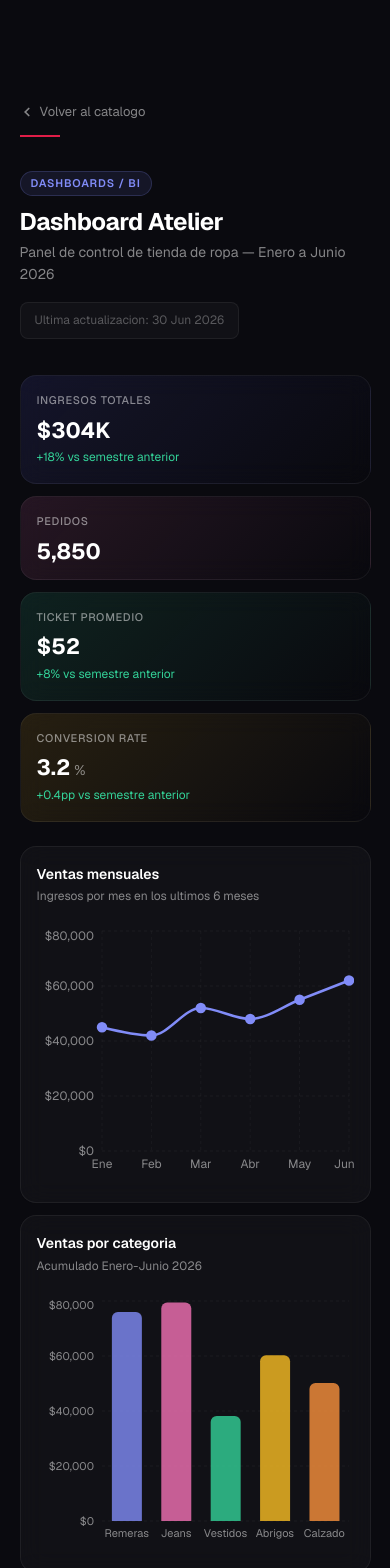
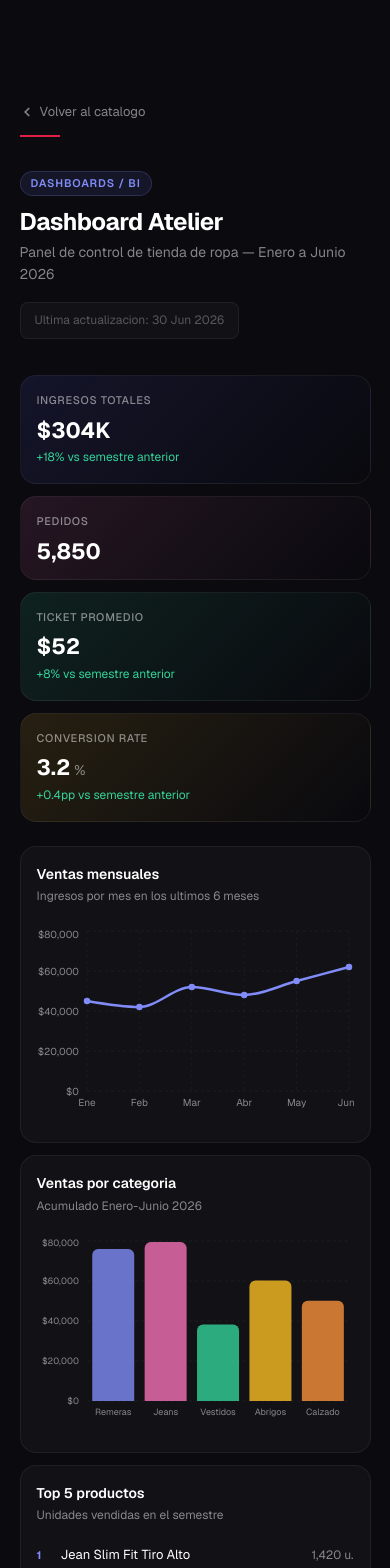
Before and after one commit to GalvanAlexis/bladoPC, a Next.js app: page /ejemplos/dashboard in a window 390 px wide. Shown: the top 1568 px of the page. Built offline with nearby package versions, Linux system fonts and the light colour scheme.

Commit message:
fix: eliminar preload de poster inexistente y mejorar responsive del dashboard ISS-095 (#169)

```diff
--- a/src/app/ejemplos/dashboard/page.tsx
+++ b/src/app/ejemplos/dashboard/page.tsx
@@ -1,10 +1,10 @@
 'use client';
 
-import { useMemo } from 'react';
+import { useMemo, useState, useEffect } from 'react';
 import Link from 'next/link';
 import {
   ResponsiveContainer, LineChart, Line, BarChart, Bar, PieChart, Pie, Cell,
-  XAxis, YAxis, CartesianGrid, Tooltip, Legend, Area, ComposedChart,
+  XAxis, YAxis, CartesianGrid, Tooltip, Legend, ComposedChart,
 } from 'recharts';
 import {
   MONTHLY_DATA, TOTAL_REVENUE, TOTAL_ORDERS, AVG_TICKET, GROWTH,
@@ -20,13 +20,11 @@ const TEXT_SEC = 'rgba(255,255,255,0.5)';
 const TEXT_MUTED = 'rgba(255,255,255,0.3)';
 const COLORS = ['#818cf8', '#f472b6', '#34d399', '#fbbf24', '#fb923c'];
 const REGION_COLORS = ['#818cf8', '#f472b6', '#34d399', '#fbbf24', 'rgba(255,255,255,0.2)'];
-const MONTH_COLORS = ['#1e1b4b', '#312e81', '#3730a3', '#4338ca', '#4f46e5', '#6366f1'];
 
 const cardBase = {
   background: CARD_BG,
   border: `1px solid ${CARD_BORDER}`,
   borderRadius: '16px',
-  backdropFilter: 'blur(12px)',
 };
 
 function AnimatedKPICard({ label, value, suffix, gradient, subtitle }: {
@@ -43,9 +41,9 @@ function AnimatedKPICard({ label, value, suffix, gradient, subtitle }: {
   );
 }
 
-function ChartCard({ title, subtitle, children, style }: { title: string; subtitle?: string; children: React.ReactNode; style?: React.CSSProperties }) {
+function ChartCard({ title, subtitle, children, style, isMobile }: { title: string; subtitle?: string; children: React.ReactNode; style?: React.CSSProperties; isMobile?: boolean }) {
   return (
-    <div style={{ ...cardBase, padding: 'clamp(16px, 2vw, 24px)', flex: '1 1 300px', minWidth: '280px', ...style }}>
+    <div style={{ ...cardBase, padding: 'clamp(16px, 2vw, 24px)', flex: '1 1 300px', minWidth: isMobile ? '100%' : '280px', ...style }}>
       <div style={{ marginBottom: '20px' }}>
         <div style={{ fontSize: '14px', fontWeight: 600, color: '#fff' }}>{title}</div>
         {subtitle && <div style={{ fontSize: '12px', color: TEXT_SEC, marginTop: '2px' }}>{subtitle}</div>}
@@ -78,6 +76,19 @@ const CustomTooltip = ({ active, payload, label }: any) => {
 const formatCurrency = (v: number) => `$${v.toLocaleString()}`;
 
 export default function DashboardPage() {
+  const [width, setWidth] = useState(0);
+  useEffect(() => {
+    setWidth(window.innerWidth);
+    const onResize = () => setWidth(window.innerWidth);
+    window.addEventListener('resize', onResize);
+    return () => window.removeEventListener('resize', onResize);
+  }, []);
+  const isMobile = width > 0 && width < 640;
+  const yAxisWidth = isMobile ? 45 : 60;
+  const pieRadius = isMobile ? { inner: 35, outer: 55 } : { inner: 55, outer: 80 };
+  const chartHeight = isMobile ? 200 : 260;
+  const smallChartHeight = isMobile ? 180 : 220;
+
   const totalByCategory = useMemo(() => {
     return [
       { name: 'Remeras', value: MONTHLY_DATA.reduce((s, m) => s + m.remeras, 0) },
@@ -95,7 +106,7 @@ export default function DashboardPage() {
   })), []);
 
   return (
-    <div style={{ minHeight: '100vh', background: BG, color: '#fff', fontFamily: 'var(--font-sans)' }}>
+    <div style={{ minHeight: '100vh', background: BG, color: '#fff', fontFamily: 'var(--font-sans)', overflowX: 'hidden' }}>
       <div className="section-container" style={{ paddingTop: 'clamp(80px, 12vh, 120px)', paddingBottom: 'clamp(60px, 8vh, 100px)' }}>
         <Link href="/servicios" style={{ display: 'inline-flex', alignItems: 'center', gap: '6px', fontSize: '13px', color: TEXT_SEC, textDecoration: 'none', marginBottom: '12px' }}>
           <svg width="14" height="14" viewBox="0 0 16 16" fill="none" stroke="currentColor" strokeWidth="2" strokeLinecap="round"><path d="M10 12L6 8l4-4" /></svg>
@@ -148,24 +159,24 @@ export default function DashboardPage() {
 
         {/* Fila 2: Ventas mensuales + Categorias */}
         <div style={{ display: 'flex', gap: '12px', flexWrap: 'wrap', marginBottom: '12px' }}>
-          <ChartCard title="Ventas mensuales" subtitle="Ingresos por mes en los ultimos 6 meses">
-            <ResponsiveContainer width="100%" height={260}>
+          <ChartCard title="Ventas mensuales" subtitle="Ingresos por mes en los ultimos 6 meses" isMobile={isMobile}>
+            <ResponsiveContainer width="100%" height={chartHeight}>
               <LineChart data={MONTHLY_DATA}>
                 <CartesianGrid strokeDasharray="3 3" stroke="rgba(255,255,255,0.04)" />
-                <XAxis dataKey="month" tick={{ fill: TEXT_SEC, fontSize: 12 }} axisLine={false} tickLine={false} />
-                <YAxis tickFormatter={formatCurrency} tick={{ fill: TEXT_SEC, fontSize: 12 }} axisLine={false} tickLine={false} width={60} />
+                <XAxis dataKey="month" tick={{ fill: TEXT_SEC, fontSize: isMobile ? 10 : 12 }} axisLine={false} tickLine={false} />
+                <YAxis tickFormatter={formatCurrency} tick={{ fill: TEXT_SEC, fontSize: isMobile ? 10 : 12 }} axisLine={false} tickLine={false} width={yAxisWidth} />
                 <Tooltip content={<CustomTooltip />} />
-                <Line type="monotone" dataKey="revenue" stroke={ACCENT} strokeWidth={2.5} dot={{ fill: ACCENT, r: 4 }} activeDot={{ r: 6 }} name="revenue" />
+                <Line type="monotone" dataKey="revenue" stroke={ACCENT} strokeWidth={2.5} dot={{ fill: ACCENT, r: isMobile ? 2 : 4 }} activeDot={{ r: isMobile ? 4 : 6 }} name="revenue" />
               </LineChart>
             </ResponsiveContainer>
           </ChartCard>
 
-          <ChartCard title="Ventas por categoria" subtitle="Acumulado Enero-Junio 2026">
-            <ResponsiveContainer width="100%" height={260}>
-              <BarChart data={totalByCategory} barCategoryGap="20%">
+          <ChartCard title="Ventas por categoria" subtitle="Acumulado Enero-Junio 2026" isMobile={isMobile}>
+            <ResponsiveContainer width="100%" height={chartHeight}>
+              <BarChart data={totalByCategory} barCategoryGap={isMobile ? '10%' : '20%'}>
                 <CartesianGrid strokeDasharray="3 3" stroke="rgba(255,255,255,0.04)" vertical={false} />
-                <XAxis dataKey="name" tick={{ fill: TEXT_SEC, fontSize: 11 }} axisLine={false} tickLine={false} />
-                <YAxis tickFormatter={formatCurrency} tick={{ fill: TEXT_SEC, fontSize: 11 }} axisLine={false} tickLine={false} width={60} />
+                <XAxis dataKey="name" tick={{ fill: TEXT_SEC, fontSize: isMobile ? 9 : 11 }} axisLine={false} tickLine={false} />
+                <YAxis tickFormatter={formatCurrency} tick={{ fill: TEXT_SEC, fontSize: isMobile ? 9 : 11 }} axisLine={false} tickLine={false} width={yAxisWidth} />
                 <Tooltip content={<CustomTooltip />} cursor={{ fill: 'rgba(255,255,255,0.02)' }} />
                 <Bar dataKey="value" radius={[6, 6, 0, 0]}>
                   {totalByCategory.map((_, i) => (
@@ -179,7 +190,7 @@ export default function DashboardPage() {
 
         {/* Fila 3: Top productos + Region + Dia semana */}
         <div style={{ display: 'flex', gap: '12px', flexWrap: 'wrap', marginBottom: '12px' }}>
-          <ChartCard title="Top 5 productos" subtitle="Unidades vendidas en el semestre">
+          <ChartCard title="Top 5 productos" subtitle="Unidades vendidas en el semestre" isMobile={isMobile}>
             <div style={{ display: 'flex', flexDirection: 'column', gap: '10px' }}>
               {TOP_PRODUCTS.map((p, i) => {
                 const pct = (p.units / TOP_PRODUCTS[0].units) * 100;
@@ -201,10 +212,10 @@ export default function DashboardPage() {
             </div>
           </ChartCard>
 
-          <ChartCard title="Distribucion por region" subtitle="% de ingresos por provincia" style={{ flex: '1 1 200px', minWidth: '200px' }}>
-            <ResponsiveContainer width="100%" height={220}>
+          <ChartCard title="Distribucion por region" subtitle="% de ingresos por provincia" isMobile={isMobile} style={{ flex: '1 1 200px', minWidth: isMobile ? '100%' : '200px' }}>
+            <ResponsiveContainer width="100%" height={smallChartHeight}>
               <PieChart>
-                <Pie data={REGION_DATA} dataKey="value" nameKey="name" cx="50%" cy="50%" innerRadius={55} outerRadius={80} paddingAngle={3}>
+                <Pie data={REGION_DATA} dataKey="value" nameKey="name" cx="50%" cy="50%" innerRadius={pieRadius.inner} outerRadius={pieRadius.outer} paddingAngle={3}>
                   {REGION_DATA.map((_, i) => (
                     <Cell key={i} fill={REGION_COLORS[i]} stroke="transparent" />
                   ))}
@@ -227,8 +238,8 @@ export default function DashboardPage() {
             </div>
           </ChartCard>
 
-          <ChartCard title="Ventas por dia" subtitle="Pedidos promedio por dia de la semana">
-            <ResponsiveContainer width="100%" height={220}>
+          <ChartCard title="Ventas por dia" subtitle="Pedidos promedio por dia de la semana" isMobile={isMobile}>
+            <ResponsiveContainer width="100%" height={smallChartHeight}>
               <BarChart data={WEEKDAY_DATA} barCategoryGap="30%">
                 <CartesianGrid strokeDasharray="3 3" stroke="rgba(255,255,255,0.04)" vertical={false} />
                 <XAxis dataKey="day" tick={{ fill: TEXT_SEC, fontSize: 11 }} axisLine={false} tickLine={false} />
@@ -246,12 +257,12 @@ export default function DashboardPage() {
 
         {/* Fila 4: Proyeccion + Recomendaciones */}
         <div style={{ display: 'flex', gap: '12px', flexWrap: 'wrap', marginBottom: '12px' }}>
-          <ChartCard title="Proyeccion Julio-Diciembre" subtitle="Estimacion basada en tendencia del semestre + estacionalidad">
-            <ResponsiveContainer width="100%" height={260}>
+          <ChartCard title="Proyeccion Julio-Diciembre" subtitle="Estimacion basada en tendencia del semestre + estacionalidad" isMobile={isMobile}>
+            <ResponsiveContainer width="100%" height={chartHeight}>
               <ComposedChart data={projData}>
                 <CartesianGrid strokeDasharray="3 3" stroke="rgba(255,255,255,0.04)" />
                 <XAxis dataKey="month" tick={{ fill: TEXT_SEC, fontSize: 11 }} axisLine={false} tickLine={false} />
-                <YAxis tickFormatter={formatCurrency} tick={{ fill: TEXT_SEC, fontSize: 11 }} axisLine={false} tickLine={false} width={60} />
+                <YAxis tickFormatter={formatCurrency} tick={{ fill: TEXT_SEC, fontSize: isMobile ? 9 : 11 }} axisLine={false} tickLine={false} width={yAxisWidth} />
                 <Tooltip content={<CustomTooltip />} />
                 <Bar dataKey="actual" fill={ACCENT} fillOpacity={0.6} radius={[4, 4, 0, 0]} name="actual" />
                 <Line type="monotone" dataKey="projected" stroke={ACCENT2} strokeWidth={2} strokeDasharray="6 4" dot={{ fill: ACCENT2, r: 3 }} name="projected" />
@@ -262,7 +273,7 @@ export default function DashboardPage() {
             </ResponsiveContainer>
           </ChartCard>
 
-          <ChartCard title="Recomendaciones" subtitle="Insights basados en datos del semestre">
+          <ChartCard title="Recomendaciones" subtitle="Insights basados en datos del semestre" isMobile={isMobile}>
             <div style={{ display: 'flex', flexDirection: 'column', gap: '12px' }}>
               {RECOMMENDATIONS.map((r, i) => (
                 <div key={i} style={{ padding: '14px 16px', borderRadius: '12px', background: r.gradient, border: `1px solid ${CARD_BORDER}` }}>
--- a/src/app/layout.tsx
+++ b/src/app/layout.tsx
@@ -92,7 +92,6 @@ export default function RootLayout({
       <head>
         <link rel="preconnect" href="https://fonts.googleapis.com" />
         <link rel="preconnect" href="https://fonts.gstatic.com" crossOrigin="anonymous" />
-        <link rel="preload" as="image" href="/video/bad-day-poster.jpg" />
         <script
           type="application/ld+json"
           dangerouslySetInnerHTML={{ __html: JSON.stringify(jsonLd) }}
--- a/src/components/home/HeroSection.tsx
+++ b/src/components/home/HeroSection.tsx
@@ -64,7 +64,6 @@ export default function HeroSection() {
         loop
         muted
         playsInline
-        poster="/video/bad-day-poster.jpg"
         className="hero-video-parallax"
         aria-hidden="true"
         style={{
```
